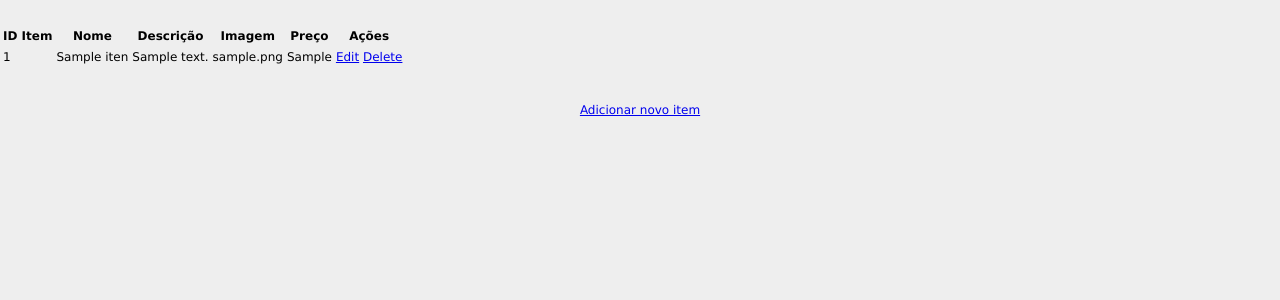
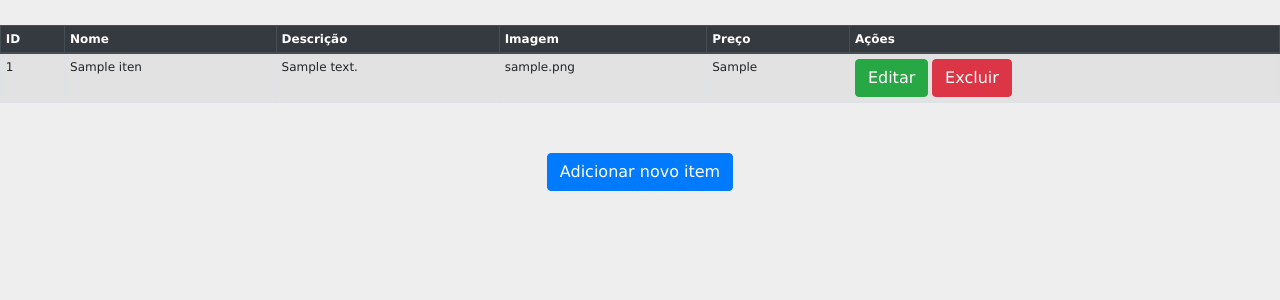
Before and after one commit to guidias1212/projeto-integrador-III, a Django app: page /show in a window 1280 px wide. Shown: the top 300 px of the page. Run offline with Django 3.2, Linux system fonts and the light colour scheme; tables that the repository leaves empty hold one stand-in row (values such as "Sample post"); some libraries are stand-ins or nearby versions.

Commit message:
Alteracoes no frontend

```diff
--- a/cardapio/cardapio_virtual/templates/edit.html
+++ b/cardapio/cardapio_virtual/templates/edit.html
@@ -4,6 +4,7 @@
     <meta charset="UTF-8">
     <title>Index</title>
     {% load static %}
+    <link rel="stylesheet" href="https://stackpath.bootstrapcdn.com/bootstrap/4.3.1/css/bootstrap.min.css" integrity="sha384-ggOyR0iXCbMQv3Xipma34MD+dH/1fQ784/j6cY/iJTQUOhcWr7x9JvoRxT2MZw1T" crossorigin="anonymous">
     <link rel="stylesheet" href="{% static 'css/style.css' %}"/>
 </head>
 <body>
@@ -44,7 +45,7 @@
         <div class="form-group row">
             <label class="col-sm-2 col-form-label">Preço:</label>
             <div class="col-sm-4">
-                <input type="number" name="preco" id="id_preco" required maxlength="20" value="{{ item.preco }}" />
+                <input type="number" name="preco" id="id_preco" required maxlength="20" min="0" value="0" step=".01" value="{{ item.preco }}" />
             </div>
         </div>
         <div class="form-group row">
--- a/cardapio/cardapio_virtual/templates/index.html
+++ b/cardapio/cardapio_virtual/templates/index.html
@@ -4,6 +4,7 @@
     <meta charset="UTF-8">
     <title>Página Inicial</title>
     {% load static %}
+    <link rel="stylesheet" href="https://stackpath.bootstrapcdn.com/bootstrap/4.3.1/css/bootstrap.min.css" integrity="sha384-ggOyR0iXCbMQv3Xipma34MD+dH/1fQ784/j6cY/iJTQUOhcWr7x9JvoRxT2MZw1T" crossorigin="anonymous">
     <link rel="stylesheet" href="{% static 'css/style.css' %}"/>
 </head>
 <body>
@@ -18,7 +19,7 @@
             </div>
         </div>
         <div class="form-group row">
-            <label class="col-sm-2 col-form-label">ID Item:</label>
+            <label class="col-sm-2 col-form-label">ID:</label>
             <div class="col-sm-4">
                 {{ form.id }}
             </div>
--- a/cardapio/cardapio_virtual/templates/show.html
+++ b/cardapio/cardapio_virtual/templates/show.html
@@ -4,13 +4,14 @@
     <meta charset="UTF-8">
     <title>Lista de Itens</title>
     {% load static %}
+    <link rel="stylesheet" href="https://stackpath.bootstrapcdn.com/bootstrap/4.3.1/css/bootstrap.min.css" integrity="sha384-ggOyR0iXCbMQv3Xipma34MD+dH/1fQ784/j6cY/iJTQUOhcWr7x9JvoRxT2MZw1T" crossorigin="anonymous">
     <link rel="stylesheet" href="{% static 'css/style.css' %}"/>
 </head>
 <body>
 <table class="table table-striped table-bordered table-sm">
     <thead class="thead-dark">
     <tr>
-        <th>ID Item</th>
+        <th>ID</th>
         <th>Nome</th>
         <th>Descrição</th>
         <th>Imagem</th>
@@ -27,8 +28,8 @@
         <td>{{ item.imagem }}</td>
         <td>{{ item.preco }}</td>
         <td>
-            <a href="/edit/{{ item.id }}"><span class="glyphicon glyphicon-pencil" >Edit</span></a>
-            <a href="/delete/{{ item.id }}">Delete</a>
+            <a href="/edit/{{ item.id }}"><span class="btn btn-success" >Editar</span></a>
+            <a href="/delete/{{ item.id }}" class="btn btn-danger">Excluir</a>
         </td>
     </tr>
     {% endfor %}
```
Also changed, not shown: requirements.txt (deleted, +0 -164 lines).
